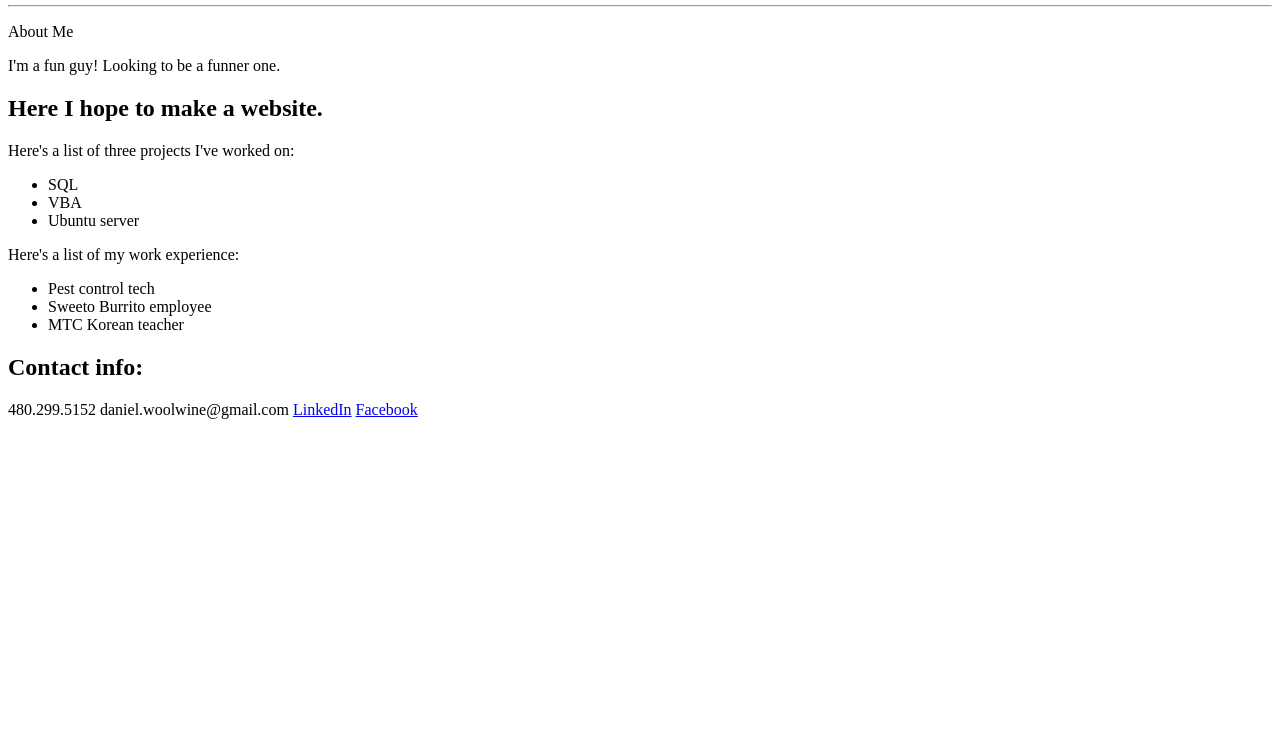
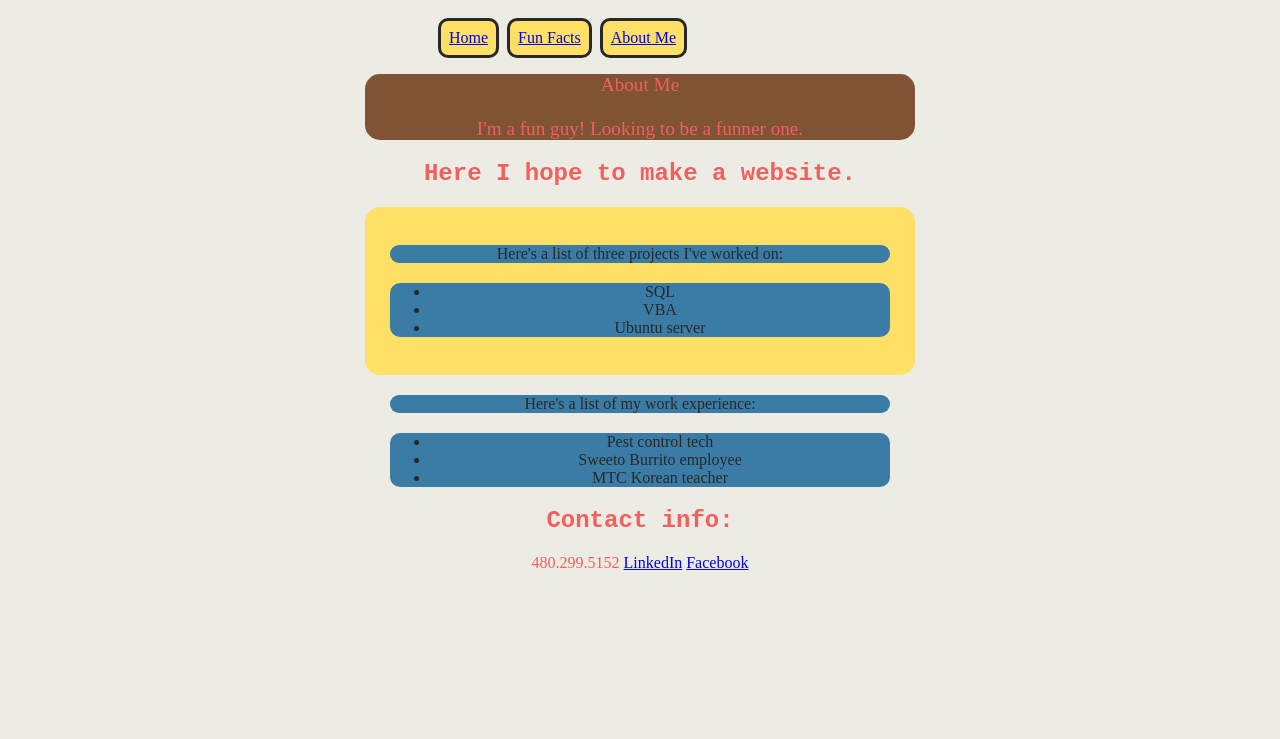
Before and after one commit to dswoolwi/portfolio, a plain HTML site: page index.html in a window 1280 px wide. Shown: the part 61-800 px from the top of the page. Drawn offline with Linux system fonts and the light colour scheme.

Commit message:
added box model

```diff
--- a/index.html
+++ b/index.html
@@ -1,17 +1,31 @@
 <html>
 
 <head>
+  <link rel='stylesheet' href='stylesheet.css'/>
+
   <title>
-  Portfolio
+    Portfolio
   </title>
+</head>
 
   <body>
     <h1>Daniel Woolwine</h1>
     <hr>
-    <p> About Me</p>
+
+    <ul>
+      <li class="inline"><a href="index.html">Home</a></li>
+      <li class="inline"><a href="funfacts.html">Fun Facts</a></li>
+      <li class="inline"><a href="aboutme.html">About Me</a></li>
+    </ul>
+    <br>
+    <br>
+    <p class="important"> About Me <br><br>
     I'm a fun guy! Looking to be a funner one.
+    </p>
 
     <h2> Here I hope to make a website.</h2>
+      <div id="projects">
+        <br>
       <p>
         Here's a list of three projects I've worked on:
       </p>
@@ -20,6 +34,8 @@
         <li>VBA</li>
         <li>Ubuntu server</li>
       </ul>
+      <br>
+    </div>
 
       <p>
         Here's a list of my work experience:
@@ -35,9 +51,8 @@
         Contact info:
       </h2>
       480.299.5152
-      daniel.woolwine@gmail.com
       <a href="https://www.linkedin.com/in/daniel-woolwine-ba089a139/">LinkedIn</a>
       <a href="https://www.facebook.com/dswoolwine">Facebook</a>
     </body>
-  </head>
+
 </html>
--- /dev/null
+++ b/stylesheet.css
@@ -0,0 +1,57 @@
+
+body, ol, ul {
+  font-size: 16px;
+  color: #F25F5C;
+  background-color: #ECEBE4;
+  text-align: center;
+}
+
+h1, h2 {
+  font-family: "Courier New";
+  font-size: 1.5em;
+}
+
+h1 {
+  border: 3px solid #808080;
+}
+
+
+p, ol, ul {
+  width: 500px;
+  box-sizing: border-box;
+  margin: 20px auto;
+  background-color: #3A7CA5;
+  color: #292828;
+  border-radius: 10px;
+}
+
+#projects {
+  background-color: #FFE066;
+  box-sizing: border-box;
+  width: 550px;
+  border-radius: 15px;
+  margin: 20px auto;
+}
+
+.important {
+  background-color: #805334;
+  color: #F25F5C;
+  font-size: 1.2em;
+  box-sizing: border-box;
+  width: 550px;
+  border-radius: 15px;
+  margin: 20px auto;
+}
+
+ .inline {
+   display: inline;
+   float: left;
+   display: block;
+   margin-left: 8px;
+   padding: 8px;
+   background-color: #FFE066;
+   box-sizing: border-box;
+   border-radius: 10px;
+   border-style: solid;
+   border-width: 5px #3A7CA5;
+}
```
Also changed, not shown: aboutme.html (added, +23 -0 lines), funfacts.html (added, +23 -0 lines).
